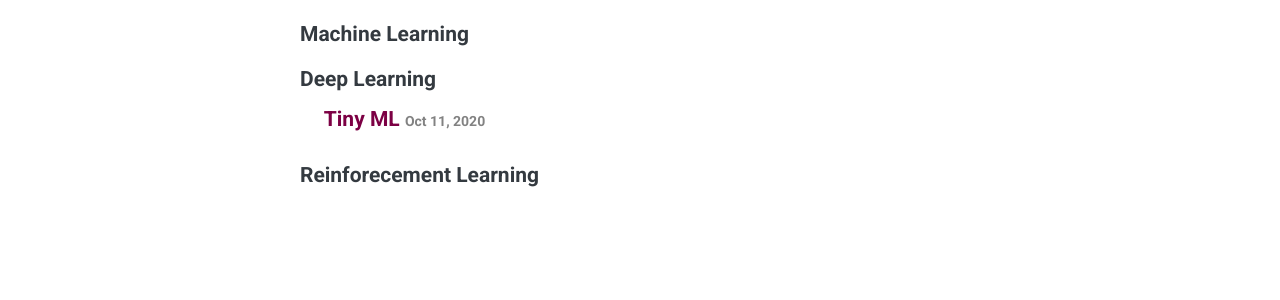
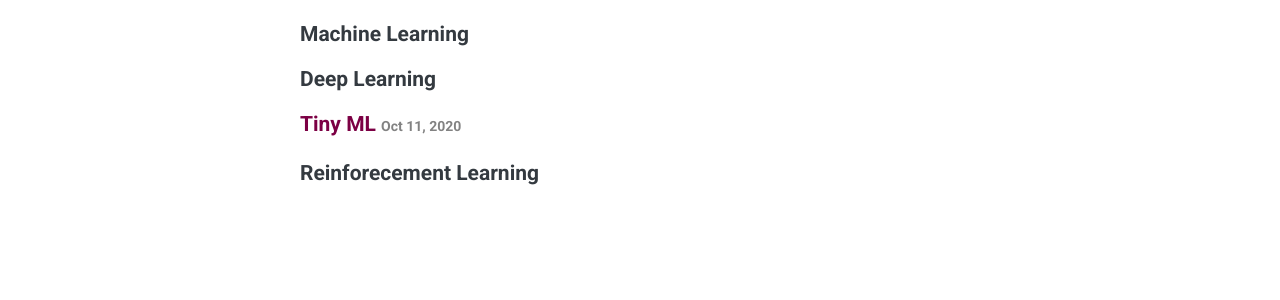
Before and after one commit to jihye-ha/blog-with-me, a Jekyll site: the page built from headers/ai.markdown, in a window 1280 px wide. Shown: the part 181-481 px from the top of the page. Built offline with Jekyll 4.4.1, drawn with Linux system fonts in a browser that asks for light colours; some web fonts are replaced.

Commit message:
Modify minor layouts & styles

```diff
--- a/_includes/post-link.html
+++ b/_includes/post-link.html
@@ -1,13 +1,11 @@
 {%- assign date_format = site.minima.date_format | default: "%b %-d, %Y" -%}
 
-<li>
-    <h4>
+<ul>
       <a class="post-link" href="{{ post.url | relative_url }}">
         {{ post.title | escape }}
        <span class="post-meta">{{ post.date | date: date_format }}</span>
       </a>
-    </h4>
     {%- if site.show_excerpts -%}
       {{ post.excerpt }}
     {%- endif -%}
-</li>
+  </ul>
--- a/_includes/related-posts.html
+++ b/_includes/related-posts.html
@@ -5,6 +5,7 @@
   <div class="related">
     <h3><b>Related Posts</b></h3>
       <ul class="related-posts">
+        <h4>
         {% for post in site.posts %}
           {% assign flag = 0 %}
           {% for tag in item.tags %}
@@ -18,6 +19,7 @@
             {% endfor %}
           {% endfor %}
         {% endfor %}
+      </h4>
       </ul>
   </div>
 {% endif %}
--- a/_includes/related-tags.html
+++ b/_includes/related-tags.html
@@ -6,6 +6,7 @@
     <div class="related">
       <h3 class='tag_title'><b> {{ related_tag }} </b></h3>
       <ul class="post-list">
+        <h4>
         {% for post in category[1] %}
           {% if post.tag == related_tag %}
             {% include post-link.html %}
@@ -17,6 +18,7 @@
             {% endfor %}
           {% endif %}
         {% endfor %}
+        </h4>
       </ul>
     </div>
     {% endfor %}
--- a/_sass/minima/skins/classic.scss
+++ b/_sass/minima/skins/classic.scss
@@ -12,7 +12,7 @@ $code-background-color: #eeeeff !default;
 
 $link-base-color:       #7c0044 !default;
 $link-visited-color:    ligten($link-base-color, 25%) !default;
-$link-hover-color:      $text-color !default;
+$link-hover-color:      ligten($link-base-color, 40%)  !default;
 
 $border-color-01:       $brand-color-light !default;
 $border-color-02:       lighten($brand-color, 35%) !default;
```
